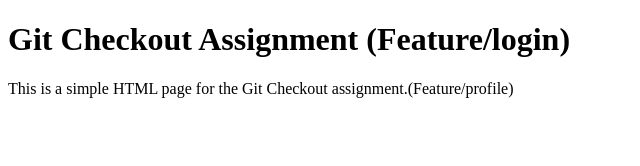
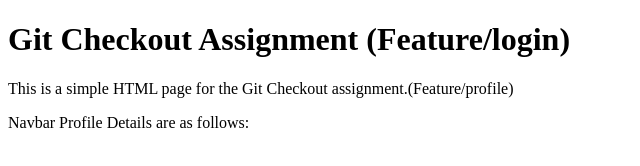
Before and after one commit to Mayank-Goswami-cg/git-checkout-assignment, a plain HTML site: page index.html in a window 1280 px wide. Shown: the whole page, without its empty margins (0-640 px from the left). Drawn offline with Linux system fonts and the light colour scheme.

Commit message:
index page updated with 2nd p tag

```diff
--- a/index.html
+++ b/index.html
@@ -8,5 +8,6 @@
 <body>
     <h1>Git Checkout Assignment (Feature/login)</h1>
     <p>This is a simple HTML page for the Git Checkout assignment.(Feature/profile)</p>
+    <P>Navbar Profile Details are as follows:</P>
 </body>
 </html>
```
